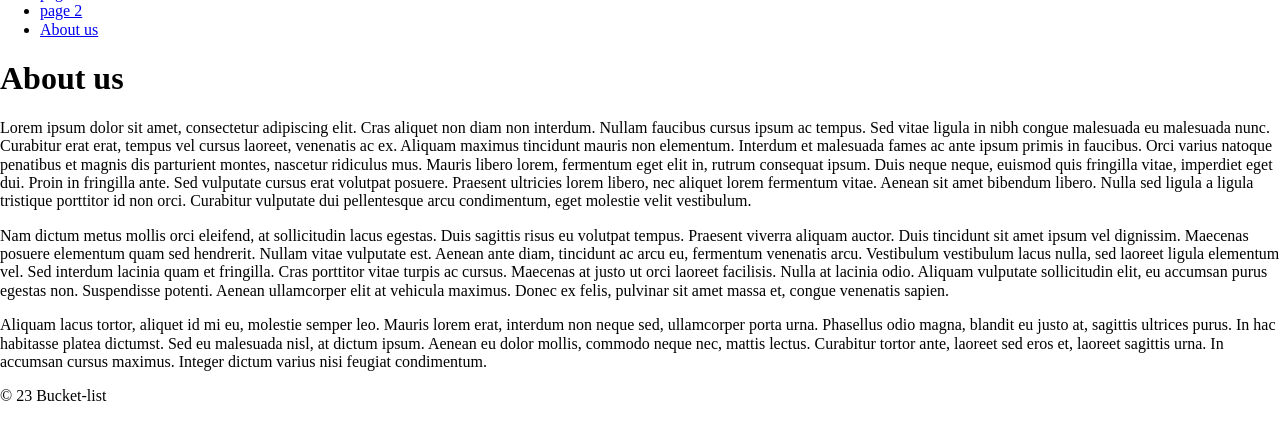
After one commit to Gregoire-Dubois/bucketList, a Symfony app: template templates/main/aboutUs.html.twig in a window 1280 px wide. The commit adds this page. Shown: the part 359-800 px from the top of the page. Run offline with Twig, Linux system fonts and the light colour scheme; the template is opened without the code that fills it, so the values that code supplies are empty; some libraries are stand-ins or nearby versions.

Commit message:
début TP 4

```diff
--- a/templates/base.html.twig
+++ b/templates/base.html.twig
@@ -22,9 +22,10 @@
                 <ul>
                     <li><a href="#" title="">page 1</a></li>
                     <li><a href="#" title="">page 2</a></li>
-                    <li><a href="#" title="">page 3</a></li>
+                    <li><a href="{{ path('aboutUs') }}" title="">About us</a></li>
                 </ul>
             </nav>
+
         </header>
 
         <main>
--- /dev/null
+++ b/templates/main/aboutUs.html.twig
@@ -0,0 +1,34 @@
+{% extends'base.html.twig' %}
+{% block body %}
+
+    <h1>About us</h1>
+
+    <p>Lorem ipsum dolor sit amet, consectetur adipiscing elit. Cras aliquet non diam non interdum. Nullam faucibus
+        cursus ipsum ac tempus. Sed vitae ligula in nibh congue malesuada eu malesuada nunc. Curabitur erat erat,
+        tempus vel cursus laoreet, venenatis ac ex. Aliquam maximus tincidunt mauris non elementum. Interdum et
+        malesuada fames ac ante ipsum primis in faucibus. Orci varius natoque penatibus et magnis dis parturient montes,
+        nascetur ridiculus mus. Mauris libero lorem, fermentum eget elit in, rutrum consequat ipsum. Duis neque neque,
+        euismod quis fringilla vitae, imperdiet eget dui. Proin in fringilla ante. Sed vulputate cursus erat volutpat
+        posuere. Praesent ultricies lorem libero, nec aliquet lorem fermentum vitae. Aenean sit amet bibendum libero.
+        Nulla sed ligula a ligula tristique porttitor id non orci. Curabitur vulputate dui pellentesque arcu condimentum,
+        eget molestie velit vestibulum.
+
+    </p>
+    <p>Nam dictum metus mollis orci eleifend, at sollicitudin lacus egestas. Duis sagittis risus eu volutpat tempus.
+        Praesent viverra aliquam auctor. Duis tincidunt sit amet ipsum vel dignissim. Maecenas posuere elementum quam
+        sed hendrerit. Nullam vitae vulputate est. Aenean ante diam, tincidunt ac arcu eu, fermentum venenatis arcu.
+        Vestibulum vestibulum lacus nulla, sed laoreet ligula elementum vel. Sed interdum lacinia quam et fringilla.
+        Cras porttitor vitae turpis ac cursus. Maecenas at justo ut orci laoreet facilisis. Nulla at lacinia odio.
+        Aliquam vulputate sollicitudin elit, eu accumsan purus egestas non. Suspendisse potenti. Aenean ullamcorper elit
+        at vehicula maximus. Donec ex felis, pulvinar sit amet massa et, congue venenatis sapien.
+
+    </p>
+    <p>Aliquam lacus tortor, aliquet id mi eu, molestie semper leo. Mauris lorem erat, interdum non neque sed,
+        ullamcorper porta urna. Phasellus odio magna, blandit eu justo at, sagittis ultrices purus. In hac habitasse
+        platea dictumst. Sed eu malesuada nisl, at dictum ipsum. Aenean eu dolor mollis, commodo neque nec, mattis lectus.
+        Curabitur tortor ante, laoreet sed eros et, laoreet sagittis urna. In accumsan cursus maximus. Integer dictum
+        varius nisi feugiat condimentum.
+
+    </p>
+
+{% endblock %}
--- a/templates/main/home.html.twig
+++ b/templates/main/home.html.twig
@@ -1,5 +1,8 @@
 {% extends'base.html.twig' %}
+
+
 {% block body %}
-<h1>Ceci est la page d'accueil</h1>
+
+
 
 {% endblock %}
```
Also changed, not shown: src/Controller/MainController.php (+3 -4 lines).
